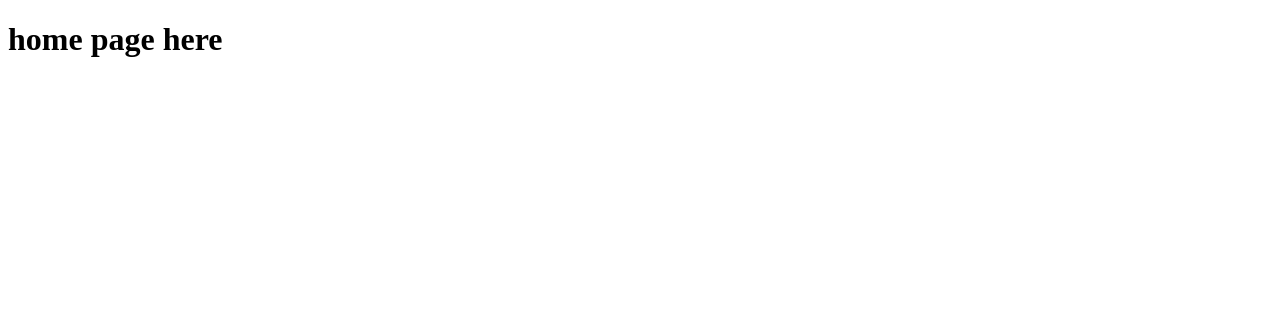
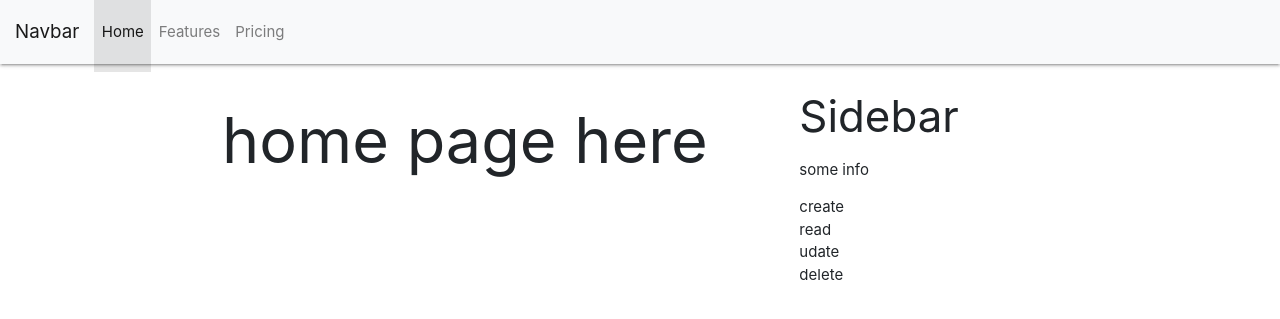
Before and after one commit to fudge88/MS3project, a Flask app: page / in a window 1280 px wide. Shown: the top 319 px of the page. Run offline with Flask 2, Linux system fonts and the light colour scheme; some libraries are stand-ins or nearby versions.

Commit message:
base created

```diff
--- a/app.py
+++ b/app.py
@@ -1,4 +1,4 @@
-from flask import Flask, render_template
+from flask import Flask, render_template, url_for
 app = Flask(__name__)
 
 
--- /dev/null
+++ b/templates/base.html
@@ -0,0 +1,72 @@
+<!DOCTYPE html>
+<html lang="en">
+  <head>
+    <meta charset="utf-8">
+    <meta name="viewport" content="width=device-width, initial-scale=1, shrink-to-fit=no">
+
+    <!-- Bootstrap CSS -->
+    <link rel="stylesheet" href="https://maxcdn.bootstrapcdn.com/bootstrap/4.0.0/css/bootstrap.min.css" integrity="sha384-Gn5384xqQ1aoWXA+058RXPxPg6fy4IWvTNh0E263XmFcJlSAwiGgFAW/dAiS6JXm" crossorigin="anonymous">
+
+
+    <!-- materialize CDN -->
+    <link
+      rel="stylesheet"
+      href="https://cdnjs.cloudflare.com/ajax/libs/materialize/1.0.0/css/materialize.min.css"
+    />
+    <link rel="stylesheet" href="{{ url_for('static', filename='css/styles.css') }}" type="text/css">
+
+
+    <title>Document</title>
+  </head>
+  <body>
+    <nav class="navbar navbar-expand-lg navbar-light bg-light">
+  <a class="navbar-brand" href="#">Navbar</a>
+  <button class="navbar-toggler" type="button" data-toggle="collapse" data-target="#navbarNav" aria-controls="navbarNav" aria-expanded="false" aria-label="Toggle navigation">
+    <span class="navbar-toggler-icon"></span>
+  </button>
+  <div class="collapse navbar-collapse" id="navbarNav">
+    <ul class="navbar-nav">
+      <li class="nav-item active">
+        <a class="nav-link" href="#">Home <span class="sr-only">(current)</span></a>
+      </li>
+      <li class="nav-item">
+        <a class="nav-link" href="#">Features</a>
+      </li>
+      <li class="nav-item">
+        <a class="nav-link" href="#">Pricing</a>
+      </li>
+    </ul>
+  </div>
+</nav>
+
+
+    <main role="main" class="container">
+    <div class="row">
+    <div class="col-md-8">
+      {% block content %} {% endblock %}
+      </div>
+      <div class="col-md-4">
+      <div class="content-section">
+      <h3>Sidebar</h3>
+      <p>some info
+      <ul>
+      <li>create</li>
+      <li>read</li>
+      <li>udate</li>
+      <li>delete</li>
+      </ul>
+      </p>
+      </div>
+      </div>
+      </div>
+    </main>
+
+<!-- jQuery first, then Popper.js, then Bootstrap JS -->
+    <script src="https://code.jquery.com/jquery-3.2.1.slim.min.js" integrity="sha384-KJ3o2DKtIkvYIK3UENzmM7KCkRr/rE9/Qpg6aAZGJwFDMVNA/GpGFF93hXpG5KkN" crossorigin="anonymous"></script>
+    <script src="https://cdnjs.cloudflare.com/ajax/libs/popper.js/1.12.9/umd/popper.min.js" integrity="sha384-ApNbgh9B+Y1QKtv3Rn7W3mgPxhU9K/ScQsAP7hUibX39j7fakFPskvXusvfa0b4Q" crossorigin="anonymous"></script>
+    <script src="https://maxcdn.bootstrapcdn.com/bootstrap/4.0.0/js/bootstrap.min.js" integrity="sha384-JZR6Spejh4U02d8jOt6vLEHfe/JQGiRRSQQxSfFWpi1MquVdAyjUar5+76PVCmYl" crossorigin="anonymous"></script>
+
+    <!-- Materialize -->
+    <script src="https://cdnjs.cloudflare.com/ajax/libs/materialize/1.0.0/js/materialize.min.js"></script>
+  </body>
+</html>
--- a/templates/index.html
+++ b/templates/index.html
@@ -1,12 +1,6 @@
-<!DOCTYPE html>
-<html lang="en">
-<head>
-    <meta charset="UTF-8">
-    <meta name="viewport" content="width=device-width, initial-scale=1.0">
-    <meta http-equiv="X-UA-Compatible" content="ie=edge">
-    <title>Document</title>
-</head>
-<body>
+{% extends 'base.html' %}
+{%  block content %}
+
     <h1>home page here</h1>
-</body>
-</html>
+
+{% endblock %}
```
Also changed, not shown: templates/about.html (+6 -12 lines).
